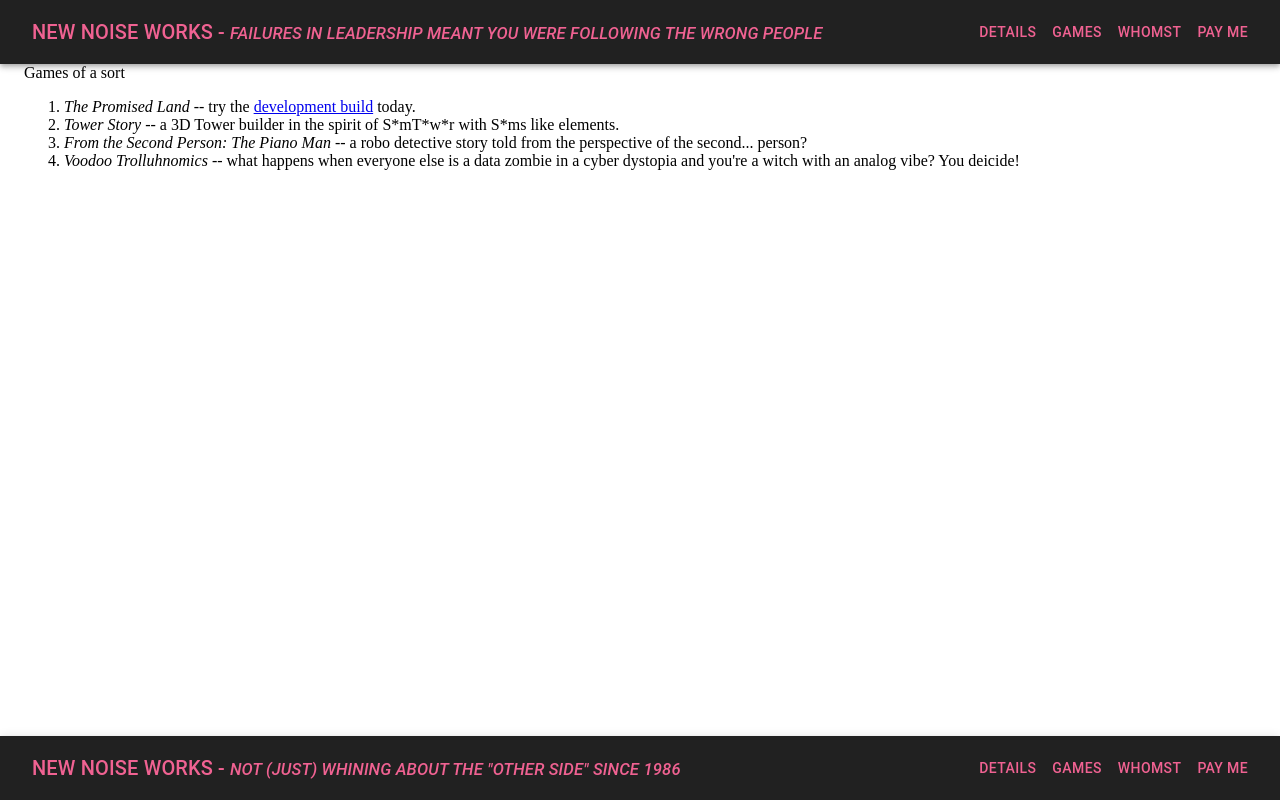
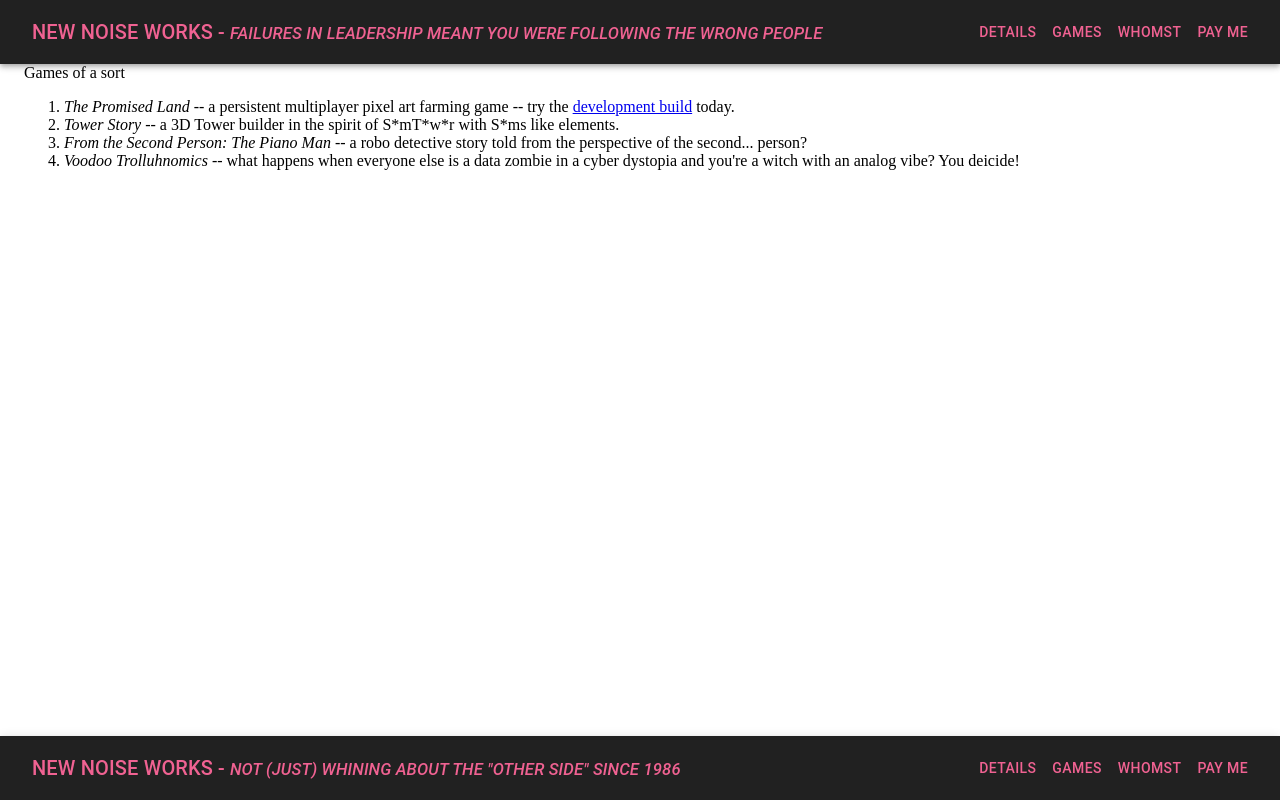
Before and after one commit to ogbigboss/nnw-dot-com-as-evidence, a React (Create React App) app: page /games in a window 1280 px wide. Built offline with nearby package versions, Linux system fonts and the light colour scheme.

Commit message:
its better to say what things are sometimes

```diff
--- a/src/pages/Games.tsx
+++ b/src/pages/Games.tsx
@@ -5,7 +5,7 @@ const Games: React.FC = () => (
     Games of a sort
     {/*  TODO: make this cards with MUI stuff etc */}
     <ol>
-      <li><em>The Promised Land</em> -- try the <a target="_blank" rel="noreferrer" href="http://playthepromisedland.com/">development build</a> today.</li>
+      <li><em>The Promised Land</em> -- a persistent multiplayer pixel art farming game -- try the <a target="_blank" rel="noreferrer" href="http://playthepromisedland.com/">development build</a> today.</li>
       <li><em>Tower Story</em> -- a 3D Tower builder in the spirit of S*mT*w*r with S*ms like elements.</li>
       <li><em>From the Second Person: The Piano Man</em> -- a robo detective story told from the perspective of the second... person?</li>
       <li><em>Voodoo Trolluhnomics</em> -- what happens when everyone else is a data zombie in a cyber dystopia and you're a witch with an analog vibe? You deicide!</li>
```
